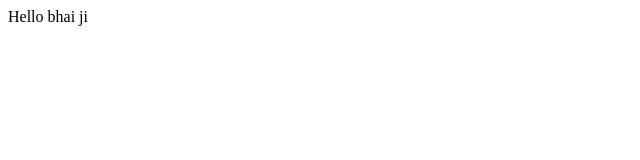
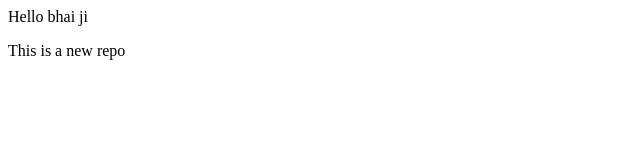
Before and after one commit to Akshay132Vi/localrepo, a plain HTML site: page index.html in a window 1280 px wide. Shown: the whole page, without its empty margins (0-640 px from the left). Drawn offline with Linux system fonts and the light colour scheme.

Commit message:
Add new feature

```diff
--- a/index.html
+++ b/index.html
@@ -1 +1,2 @@
 <p>Hello bhai ji</p>
+<P>This is a new repo</P>
```
